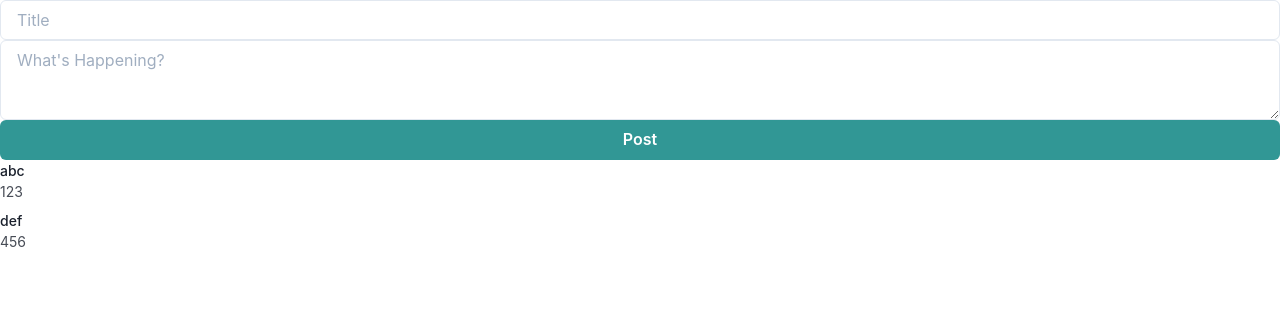
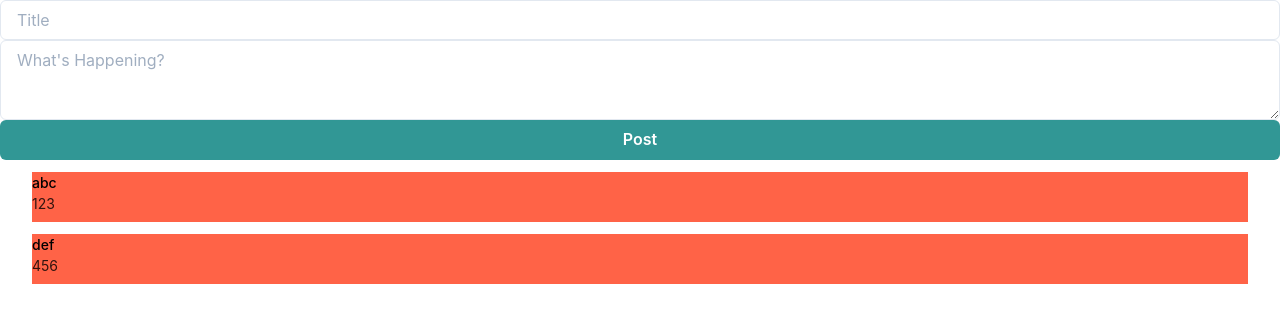
Before and after one commit to nwstorm/here, a React (Create React App) app: page /home in a window 1280 px wide. Shown: the top 322 px of the page. Built offline with nearby package versions, Linux system fonts and the light colour scheme.

Commit message:
Home page spacing

```diff
--- a/src/components/PostsList.js
+++ b/src/components/PostsList.js
@@ -1,4 +1,4 @@
-import { Stat, StatLabel, StatNumber, StatHelpText } from "@chakra-ui/react";
+import { Stat, StatLabel, StatNumber, StatHelpText, Box, Center } from "@chakra-ui/react";
 
 export default function PostsList(props) {
   const postsList = [
@@ -8,10 +8,14 @@ export default function PostsList(props) {
 
   const listItems = postsList.map((post) => {
     return (
-      <Stat key={post.title}>
-        <StatLabel>{post.title}</StatLabel>
-        <StatHelpText>{post.body}</StatHelpText>
-      </Stat>
+        <Center key={post.title}>
+        <Box w='95%' bg="tomato" mt={3}>
+        <Stat key={post.title}>
+          <StatLabel>{post.title}</StatLabel>
+          <StatHelpText>{post.body}</StatHelpText>
+        </Stat>
+        </Box>
+      </Center>
     );
   });
 
--- a/src/pages/Home.js
+++ b/src/pages/Home.js
@@ -1,14 +1,20 @@
-import { Grid } from "@chakra-ui/react";
+import { Grid, GridItem } from "@chakra-ui/react";
 import Compose from "./Compose";
 import PostsList from "../components/PostsList";
+import { Box } from '@chakra-ui/react'
+
 
 export default function Home() {
   const compose = Compose();
   const postsList = PostsList();
   return (
+    <>
     <Grid>
       {compose}
+    </Grid>
+    <Box color='black'>
       {postsList}
-    </Grid>
+    </Box>
+    </>
   );
 }
```
Also changed, not shown: 2 other files (tests, documents, lock files or other folders).
